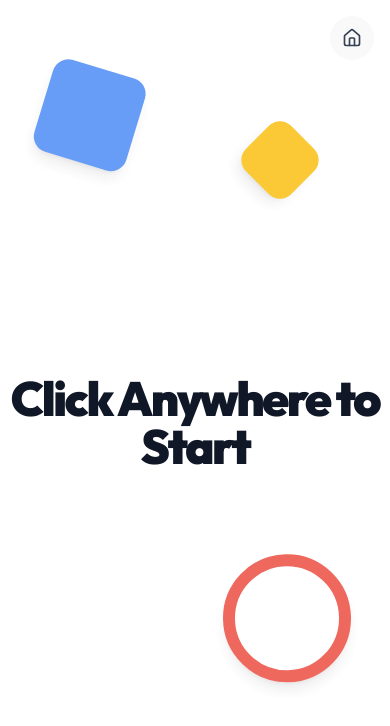
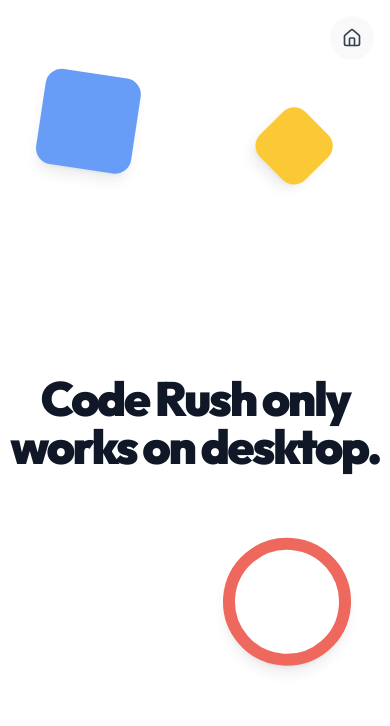
Before and after one commit to gdg-pup-webdev/code-rush, a Next.js app: page /spark-rush in a window 390 px wide. Shown: the top 726 px of the page. Built offline with nearby package versions, Linux system fonts and the light colour scheme.

Commit message:
feat: code rush now only works on desktop

```diff
--- a/src/components/SparkRush/SparkRush.tsx
+++ b/src/components/SparkRush/SparkRush.tsx
@@ -11,6 +11,7 @@
 import { BouncyShape } from "../ui/BouncyShape";
 import { Home } from "lucide-react";
 import { Logo } from "../ui/Logo";
+import { colors } from "@/constants/colors";
 
 const SparkRushGame = ({ reset }: { reset: () => void }) => {
   const { gameState, challenge, showTargetFlash, showSuccessOverlay } =
@@ -53,7 +54,7 @@
 
       {/* Header */}
       <header className="flex items-center justify-between p-4 border-b border-gray-200">
-        <Logo/>
+        <Logo />
         <div className="flex items-center gap-6">
           <div
             className={`text-2xl font-semibold transition-colors flex items-center gap-2 ${
@@ -103,7 +104,7 @@
   );
 };
 
-export const SparkRush = () => {
+const SparkRushContainer = () => {
   const [isReady, setIsReady] = useState(false);
   const [countdown, setCountdown] = useState(3);
 
@@ -168,9 +169,7 @@
           />
         </div>
         <div className="flex-grow flex items-center justify-center">
-          <div
-          className="hover:scale-105 transition-all duration-300"
-          >
+          <div className="hover:scale-105 transition-all duration-300">
             <motion.h1
               className="text-5xl md:text-7xl font-black tracking-tighter text-center"
               initial={{ scale: 0.9, opacity: 0 }}
@@ -238,3 +237,57 @@
     </div>
   );
 };
+
+export const SparkRush = () => {
+  return (
+    <>
+      <div className="relative flex flex-col min-h-screen bg-white text-gray-900 overflow-hidden font-sans cursor-pointer xl:hidden">
+        <Link href="/">
+          <button className="absolute top-4 right-4 z-50 p-3 rounded-full bg-gray-100/50 backdrop-blur-sm hover:bg-gray-200 transition-colors">
+            <Home size={20} className="text-gray-700" />
+          </button>
+        </Link>
+        <div className="absolute inset-0 pointer-events-none overflow-hidden">
+          <BouncyShape
+            color={colors.blue}
+            className="top-20 left-[10%] w-24 h-24"
+            initialRotate={12}
+            delay={0}
+          />
+          <BouncyShape
+            type="circle"
+            color={colors.red}
+            className="bottom-40 right-[10%] w-32 h-32"
+            initialRotate={0}
+            delay={2}
+          />
+          <BouncyShape
+            color={colors.yellow}
+            className="top-32 right-[20%] w-16 h-16"
+            initialRotate={45}
+            delay={1.5}
+          />
+        </div>
+        <div className="flex-grow flex items-center justify-center">
+          <div className="hover:scale-105 transition-all duration-300">
+            <motion.h1
+              className="text-5xl md:text-7xl font-black tracking-tighter text-center"
+              initial={{ scale: 0.9, opacity: 0 }}
+              animate={{ scale: 1, opacity: 1 }}
+              transition={{
+                type: "spring",
+                stiffness: 200,
+                damping: 20,
+              }}
+            >
+              Code Rush only works on desktop.
+            </motion.h1>
+          </div>
+        </div>
+      </div>
+      <div className="w-full h-full hidden xl:block">
+        <SparkRushContainer />
+      </div>
+    </>
+  );
+};
```
